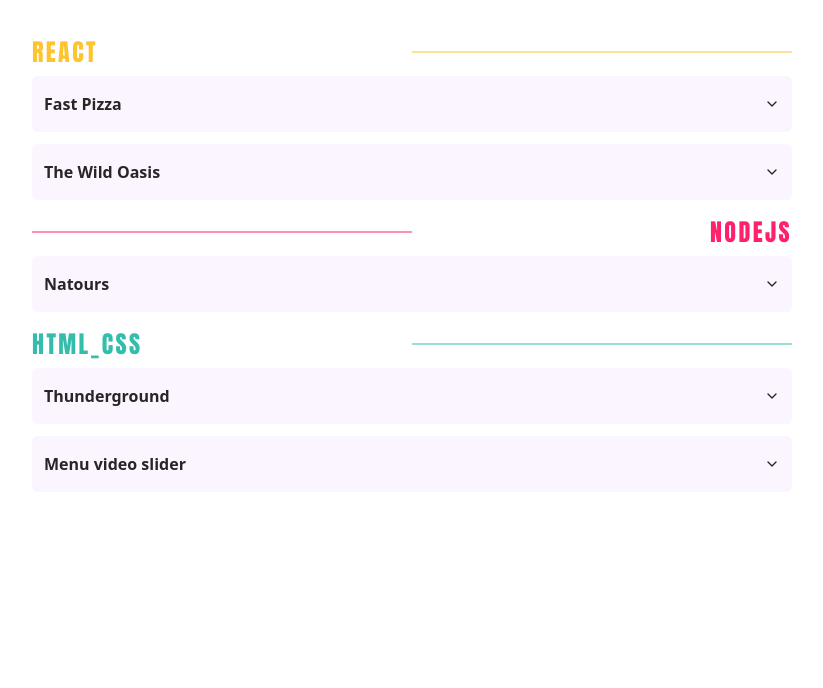
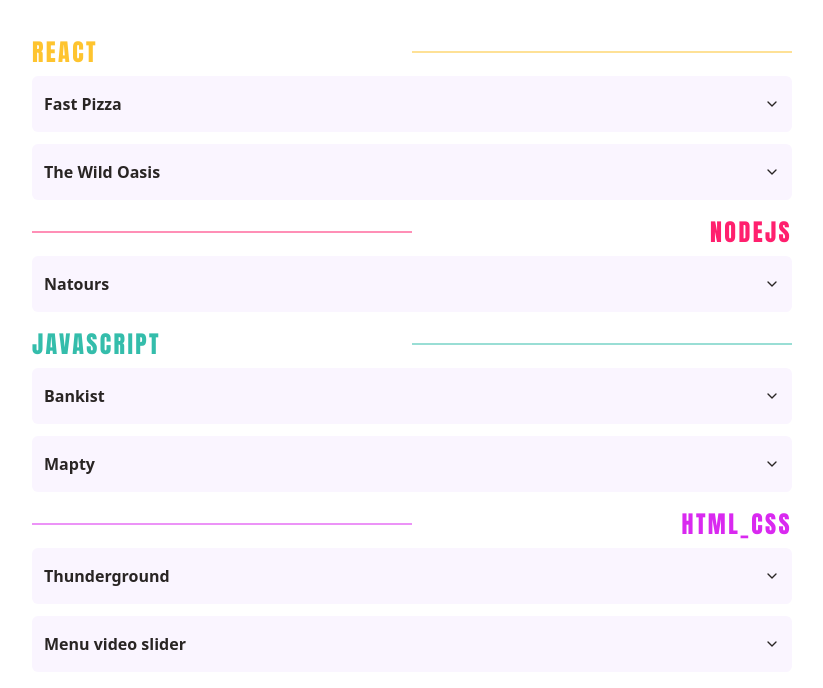
Before and after one commit to samuhlo/tiny-showcase, an Astro site: page / in a window 1280 px wide. Shown: the part 492-1180 px from the top of the page, without its empty margins (228-1051 px from the left). Before the commit the page ends 1032 px from the top, so only its background shows below. Built offline with nearby package versions, Linux system fonts and the light colour scheme; Astro itself is replaced by a stand-in of ours.

Commit message:
json + fav

```diff
--- a/projects.json
+++ b/projects.json
@@ -45,6 +45,26 @@
       ]
     },
     {
+      "lenguage": "javascript",
+      "projects": [
+        {
+          "name": "Bankist",
+          "summary": "Proyecto desarrollado como parte del aprendizaje de JavaScript. Uso de DOM, localStorage, Intl, etc. Creado siguiendo el curso de Jonas Schmedtmann",
+          "url": "https://samu13.github.io/DOM-Bankist/",
+          "images": [
+            "project_images/dom-bankist1.webp",
+            "project_images/dom-bankist2.webp"
+          ]
+        },
+        {
+          "name": "Mapty",
+          "summary": "Proyecto desarrollado como parte del aprendizaje de JavaScript. Uso de Geolocation API, Leaflet, etc. Creado siguiendo el curso de Jonas Schmedtmann",
+          "url": "https://samu13.github.io/jscourse-Mapty/",
+          "images": ["project_images/mapty1.webp"]
+        }
+      ]
+    },
+    {
       "lenguage": "html_css",
       "projects": [
         {
--- a/src/components/Accordion.tsx
+++ b/src/components/Accordion.tsx
@@ -22,7 +22,8 @@ interface Props {
 const languageColors: { [key: string]: string } = {
   react: "#FEC42F",
   nodejs: "#FF206E",
-  html_css: "#34bdab",
+  javascript: "#34bdab",
+  html_css: "#d929f0",
   // Agregar lenguajes
 };
 
```
Also changed, not shown: public/astro.svg (added), public/favicon.svg, public/project_images/dom-bankist1.webp (added), public/project_images/dom-bankist2.webp (added), public/project_images/mapty1.webp (added).
